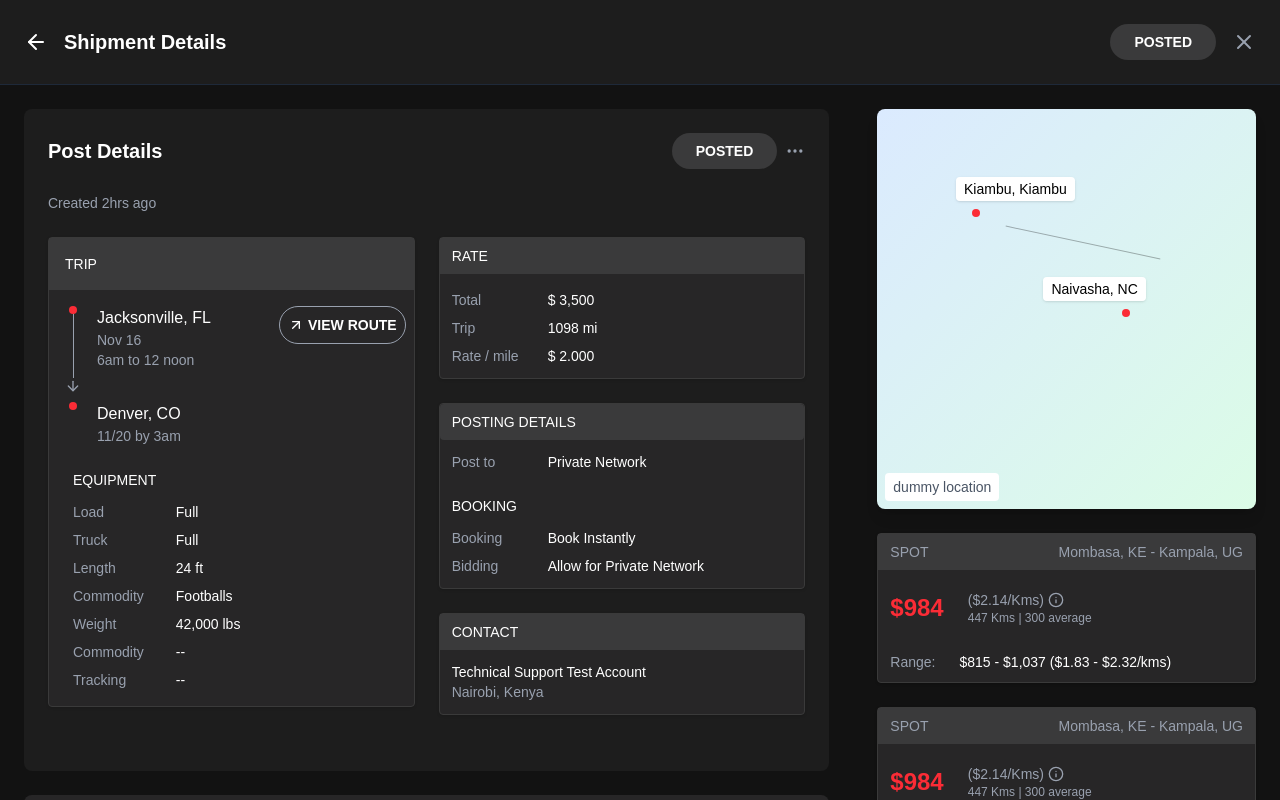
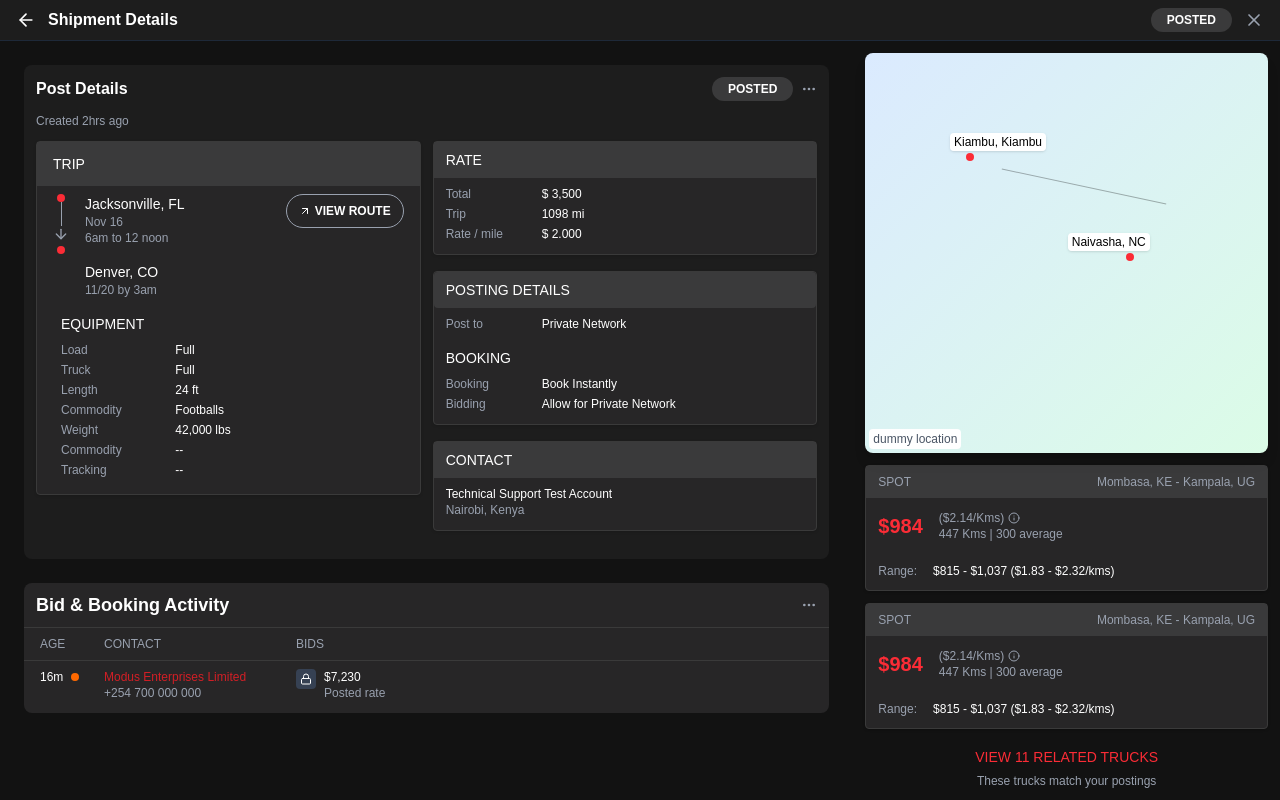
Before and after one commit to mwaijohn/apexloads, a Next.js app: page / in a window 1280 px wide. Shown: the top 800 px of the page. Built offline with nearby package versions, Linux system fonts and the light colour scheme.

Commit message:
compacted layout

```diff
--- a/src/app/components/FreightBookingInterface.tsx
+++ b/src/app/components/FreightBookingInterface.tsx
@@ -4,7 +4,7 @@ import TripCard from './postdetails/TripCard';
 import RateCard from './postdetails/RateCard';
 import PostingDetailsCard from './postdetails/PostingDetailsCard';
 import ContactCard from './postdetails/ContactCard';
-import MapCard from './postdetails/MapCard';
+import MapCard from './mapsection/MapCard';
 import SpotCard from './mapsection/SpotCard';
 import BidAndBookingActivityCard from './postdetails/BidAndBookingActivityCard';
 import ShipMentDetailsHeader from './ShipMentDetailsHeader';
@@ -15,26 +15,26 @@ export default function FreightBookingInterface() {
       <ShipMentDetailsHeader />
       <div className="flex flex-col lg:flex-row">
         {/* Left Panel */}
-        <div className="w-full lg:w-2/3 p-4 md:p-6 space-y-4 md:space-y-6">
+        <div className="w-full lg:w-2/3 p-4 py-2 md:p-6 space-y-4 md:space-y-6">
           {/* Post Details Card */}
-          <div className="bg-[#1d1d1d] rounded-lg p-4 md:p-6">
-            <div className="flex flex-col sm:flex-row sm:justify-between sm:items-center mb-4 md:mb-6 space-y-2 sm:space-y-0">
-              <h2 className="text-lg md:text-xl font-semibold">Post Details</h2>
+          <div className="bg-[#1d1d1d] rounded-lg p-3">
+            <div className="flex flex-col sm:flex-row sm:justify-between sm:items-center mb-3 space-y-2 sm:space-y-0">
+              <h2 className="text-base font-semibold">Post Details</h2>
               <div className="flex items-center space-x-2">
-                <span className="bg-[#3a3a3b] px-6 py-2 rounded-full text-xs md:text-sm font-bold">POSTED</span>
+                <span className="bg-[#3a3a3b] px-4 py-1 rounded-full text-xs font-bold">POSTED</span>
                 <button className="text-gray-400 hover:text-white">
-                  <MoreHorizontal className="w-5 h-5" />
+                  <MoreHorizontal className="w-4 h-4" />
                 </button>
               </div>
             </div>
 
-            <p className="text-gray-400 text-xs md:text-sm mb-4 md:mb-6">Created 2hrs ago</p>
-            <div className="grid grid-cols-1 xl:grid-cols-2 gap-4 md:gap-6 mb-6 md:mb-8">
+            <p className="text-gray-400 text-xs mb-3">Created 2hrs ago</p>
+            <div className="grid grid-cols-1 xl:grid-cols-2 gap-3 mb-4">
               {/* Trip Info */}
               <div className="order-1">
                 <TripCard />
               </div>
-              <div className="order-2 space-y-4 md:space-y-0">
+              <div className="order-2 space-y-3">
                 <RateCard />
                 <PostingDetailsCard />
                 <ContactCard />
@@ -46,7 +46,7 @@ export default function FreightBookingInterface() {
         </div>
 
         {/* Right Panel - Map and Pricing */}
-        <div className="w-full lg:w-1/3 flex flex-col space-y-4 md:space-y-6 p-4 md:p-6">
+        <div className="w-full lg:w-1/3 flex flex-col space-y-3 p-3">
           {/* Map Section */}
           <MapCard />
 
@@ -55,19 +55,19 @@ export default function FreightBookingInterface() {
             {/* Spot Rate */}
             <SpotCard />
             {/* Contract Rate */}
-            <div className='mt-4 md:mt-6'>
+            <div className='mt-3'>
               <SpotCard />
             </div>
 
             {/* Related Trucks */}
-            <div className="text-center mt-6 md:mt-8">
-              <button className="text-red-500 font-medium hover:underline text-sm md:text-base">
+            <div className="text-center mt-4">
+              <button className="text-red-500 font-medium hover:underline text-sm">
                 VIEW 11 RELATED TRUCKS
               </button>
-              <p className="text-gray-400 text-xs md:text-sm mt-1">These trucks match your postings</p>
+              <p className="text-gray-400 text-xs mt-1">These trucks match your postings</p>
             </div>
 
-            <button className="w-full bg-[#d21f26] hover:bg-red-700 text-white font-medium py-3 px-4 rounded-4xl transition-colors mt-4 md:mt-6 text-sm md:text-base">
+            <button className="w-full bg-[#d21f26] hover:bg-red-700 text-white font-medium py-2 px-4 rounded-4xl transition-colors mt-3 text-sm">
               Mark as Booked
             </button>
           </div>
--- a/src/app/components/ShipMentDetailsHeader.tsx
+++ b/src/app/components/ShipMentDetailsHeader.tsx
@@ -3,15 +3,15 @@ import { X, ArrowLeft } from 'lucide-react';
 
 const ShipMentDetailsHeader = () => {
     return (
-        <div className="flex items-center justify-between p-6 border-b border-gray-800 bg-[#1d1d1d]">
-            <div className="flex items-center gap-4">
-                <ArrowLeft className="w-6 h-6 cursor-pointer hover:text-gray-300" />
-                <h1 className="text-xl font-semibold">Shipment Details</h1>
+        <div className="flex items-center justify-between px-4 py-2 border-b border-gray-800 bg-[#1d1d1d]">
+            <div className="flex items-center gap-3">
+                <ArrowLeft className="w-5 h-5 cursor-pointer hover:text-gray-300" />
+                <h1 className="text-base font-semibold">Shipment Details</h1>
             </div>
-            <div className="flex items-center gap-4">
-                <span className="bg-[#3a3a3b] px-6 py-2 rounded-full text-xs md:text-sm font-bold">POSTED</span>
+            <div className="flex items-center gap-3">
+                <span className="bg-[#3a3a3b] px-4 py-1 rounded-full text-xs font-bold">POSTED</span>
                 <button className="text-gray-400 hover:text-white">
-                    <X className="w-6 h-6" />
+                    <X className="w-5 h-5" />
                 </button>
             </div>
         </div>
--- a/src/app/components/postdetails/MapCard.jsx
+++ b/src/app/components/mapsection/MapCard.jsx
@@ -9,13 +9,13 @@ const MapCard = () => {
             <div className="absolute top-1/3 left-1/3 right-1/4 h-px bg-black opacity-30 transform rotate-12"></div>
 
             {/* Map labeling */}
-            <div className="absolute top-1/4 left-1/4 transform -translate-y-8 -translate-x-4">
-                <span className="bg-white px-2 py-1 rounded shadow text-black text-xs sm:text-sm">Kiambu, Kiambu</span>
+            <div className="absolute top-1/4 left-1/4 transform -translate-y-6 -translate-x-4">
+                <span className="bg-white px-1 py-0.5 rounded shadow text-black text-xs">Kiambu, Kiambu</span>
             </div>
-            <div className="absolute top-1/2 right-1/3 transform -translate-y-8 translate-x-4">
-                <span className="bg-white px-2 py-1 rounded shadow text-black text-xs sm:text-sm">Naivasha, NC</span>
+            <div className="absolute top-1/2 right-1/3 transform -translate-y-6 translate-x-4">
+                <span className="bg-white px-1 py-0.5 rounded shadow text-black text-xs">Naivasha, NC</span>
             </div>
-            <div className="absolute bottom-2 left-2 text-xs sm:text-sm text-gray-600 bg-white px-2 py-1 rounded max-w-[90%]">
+            <div className="absolute bottom-1 left-1 text-xs text-gray-600 bg-white px-1 py-0.5 rounded max-w-[90%]">
                 dummy location
             </div>
         </div>
--- a/src/app/components/mapsection/SpotCard.tsx
+++ b/src/app/components/mapsection/SpotCard.tsx
@@ -4,23 +4,23 @@ import { Info } from 'lucide-react';
 const SpotCard = () => {
     return (
         <div className="border rounded shadow bg-[#272627] border-[#3a3a3a]">
-            <div className="text-sm font-medium mb-3 bg-[#3a3a3b] px-3 py-2 flex justify-between">
-                <span className="text-sm text-gray-400">SPOT</span>
-                <span className="text-sm text-gray-400">Mombasa, KE - Kampala, UG</span>
+            <div className="text-sm font-medium mb-2 bg-[#3a3a3b] px-3 py-2 flex justify-between">
+                <span className="text-xs text-gray-400">SPOT</span>
+                <span className="text-xs text-gray-400">Mombasa, KE - Kampala, UG</span>
             </div>
-            <div className="flex items-center justify-start px-3 py-2">
-                <span className="text-2xl font-bold text-red-500">$984</span>
-                <div className="text-center ml-6">
-                    <div className="flex items-center text-sm text-gray-400">
+            <div className="flex items-center justify-start px-3 py-1">
+                <span className="text-xl font-bold text-red-500">$984</span>
+                <div className="text-center ml-4">
+                    <div className="flex items-center text-xs text-gray-400">
                         <span>($2.14/Kms)</span>
-                        <Info className="w-4 h-4 ml-1" />
+                        <Info className="w-3 h-3 ml-1" />
                     </div>
                     <p className="text-xs text-gray-400">447 Kms | 300 average</p>
                 </div>
             </div>
-            <div className="mt-2 px-3 py-2">
-                <span className="text-sm text-gray-400">Range:</span>
-                <span className="text-sm ml-6">$815 - $1,037 ($1.83 - $2.32/kms)</span>
+            <div className="mt-1 px-3 py-2">
+                <span className="text-xs text-gray-400">Range:</span>
+                <span className="text-xs ml-4">$815 - $1,037 ($1.83 - $2.32/kms)</span>
             </div>
         </div>
     )
--- a/src/app/components/postdetails/BidAndBookingActivityCard.tsx
+++ b/src/app/components/postdetails/BidAndBookingActivityCard.tsx
@@ -5,37 +5,36 @@ const BidAndBookingActivityCard = () => {
     return (
         <div className="bg-[#272627] rounded-lg">
             <div className="flex justify-between items-center px-3 py-2">
-                <h2 className="text-xl font-semibold">Bid & Booking Activity</h2>
+                <h2 className="text-lg font-semibold">Bid & Booking Activity</h2>
                 <button className="text-gray-400 hover:text-white">
-                    <MoreHorizontal className="w-5 h-5" />
+                    <MoreHorizontal className="w-4 h-4" />
                 </button>
             </div>
-            <div className="border-t border-[#3a3a3a] mb-4"></div>
-
-            <div className="space-y-4 px-4">
-                <div className="flex text-left text-gray-400 text-sm border-b border-[#3a3a3a] pb-4">
-                    <div className="w-16">AGE</div>
-                    <div className="w-48">CONTACT</div>
-                    <div className="w-32">BIDS</div>
-                </div>
-
+            <div className="border-t border-[#3a3a3a] mb-2"></div>
+            <div className="flex text-left text-gray-400 text-xs pb-2 px-4">
+                <div className="w-16">AGE</div>
+                <div className="w-48">CONTACT</div>
+                <div className="w-32">BIDS</div>
+            </div>
+            <div className="border-b border-[#3a3a3a] mb-2"></div>
+            <div className="space-y-2 px-4 pb-3">
                 <div className="flex items-start">
-                    <div className="w-16 flex items-center gap-3">
-                        <span className="text-sm">16m</span>
+                    <div className="w-16 flex items-center gap-2">
+                        <span className="text-xs">16m</span>
                         <div className="w-2 h-2 bg-orange-500 rounded-full"></div>
                     </div>
 
                     <div className="w-48">
-                        <p className="text-[#d21f26] text-sm">Modus Enterprises Limited</p>
+                        <p className="text-[#d21f26] text-xs">Modus Enterprises Limited</p>
                         <p className="text-gray-400 text-xs">+254 700 000 000</p>
                     </div>
 
-                    <div className="w-32 flex items-start gap-3">
-                        <div className="bg-gray-700 p-2 rounded">
-                            <Lock className="w-4 h-4" />
+                    <div className="w-32 flex items-start gap-2">
+                        <div className="bg-gray-700 p-1 rounded">
+                            <Lock className="w-3 h-3" />
                         </div>
                         <div>
-                            <p className="font-medium">$7,230</p>
+                            <p className="font-medium text-xs">$7,230</p>
                             <p className="text-gray-400 text-xs">Posted rate</p>
                         </div>
                     </div>
--- a/src/app/components/postdetails/ContactCard.tsx
+++ b/src/app/components/postdetails/ContactCard.tsx
@@ -2,9 +2,9 @@ import React from 'react'
 
 const ContactCard = () => {
     return (
-        <div className="border rounded shadow bg-[#272627] border-[#3a3a3a] mt-6">
-            <h4 className="text-sm font-medium mb-3 bg-[#3a3a3b] px-3 py-2">CONTACT</h4>
-            <div className="text-sm px-3 pb-3">
+        <div className="border rounded shadow bg-[#272627] border-[#3a3a3a] mt-4">
+            <h4 className="text-sm font-medium mb-2 bg-[#3a3a3b] px-3 py-2">CONTACT</h4>
+            <div className="text-xs px-3 pb-3">
                 <p className="font-medium">Technical Support Test Account</p>
                 <p className="text-gray-400">Nairobi, Kenya</p>
             </div>
--- a/src/app/components/postdetails/PostingDetailsCard.tsx
+++ b/src/app/components/postdetails/PostingDetailsCard.tsx
@@ -2,17 +2,17 @@ import React from 'react'
 
 const PostingDetailsCard = () => {
     return (
-        <div className="border rounded shadow bg-[#272627] border-[#3a3a3a] mt-6">
-            <h4 className="text-sm font-medium mb-3 bg-[#3a3a3b] px-3 py-2 rounded">POSTING DETAILS</h4>
-            <div className="space-y-2 text-sm px-3">
+        <div className="border rounded shadow bg-[#272627] border-[#3a3a3a] mt-4">
+            <h4 className="text-sm font-medium mb-2 bg-[#3a3a3b] px-3 py-2 rounded">POSTING DETAILS</h4>
+            <div className="space-y-1 text-xs px-3">
                 <div className="flex justify-start gap-4">
                     <span className="text-gray-400 w-20">Post to</span>
                     <span>Private Network</span>
                 </div>
             </div>
-            <div className="mt-6 px-3 pb-3">
-                <div className="space-y-2 text-sm">
-                    <h4 className="text-sm font-medium mb-3">BOOKING</h4>
+            <div className="mt-4 px-3 pb-3">
+                <div className="space-y-1 text-xs">
+                    <h4 className="text-sm font-medium mb-2">BOOKING</h4>
                     <div className="flex justify-start gap-4">
                         <span className="text-gray-400 w-20">Booking</span>
                         <span>Book Instantly</span>
--- a/src/app/components/postdetails/RateCard.tsx
+++ b/src/app/components/postdetails/RateCard.tsx
@@ -3,8 +3,8 @@ import React from 'react'
 const RateCard = () => {
     return (
         <div className="border rounded shadow bg-[#272627] border-[#3a3a3a]">
-            <h3 className="text-sm font-medium mb-4 bg-[#3a3a3b] px-3 py-2">RATE</h3>
-            <div className="space-y-2 text-sm px-3 pb-3">
+            <h3 className="text-sm font-medium mb-2 bg-[#3a3a3b] px-3 py-2">RATE</h3>
+            <div className="space-y-1 text-xs px-3 pb-3">
                 <div className="flex justify-start gap-4">
                     <span className="text-gray-400 w-20">Total</span>
                     <span>$ 3,500</span>
--- a/src/app/components/postdetails/TripCard.tsx
+++ b/src/app/components/postdetails/TripCard.tsx
@@ -4,75 +4,73 @@ import { ArrowDown, ArrowUpRight } from 'lucide-react';
 const TripCard = () => {
     return (
         <div className="border rounded shadow bg-[#272627] border-[#3a3a3a]">
-            <h3 className="text-sm font-medium mb-4 bg-[#3a3a3b] px-4 py-4">TRIP</h3>
-            <div className="space-y-4 px-2 flex flex-row justify-between">
-                <div className='px-2'>
+            <h3 className="text-sm font-medium mb-2 bg-[#3a3a3b] px-4 py-3">TRIP</h3>
+            <div className="px-4 pb-4 flex flex-row justify-between">
+                <div className='flex-1'>
                     <div className="flex flex-row items-start">
                         {/* Timeline */}
                         <div className="flex flex-col items-center mr-4">
                             <div className="w-2 h-2 bg-red-500 rounded-full"></div>
                             <div className="flex flex-col items-center">
-                                <div className="h-4 w-px bg-gray-400"></div>
-                                <div className="h-4 w-px bg-gray-400"></div>
-                                <div className="h-4 w-px bg-gray-400"></div>
-                                <div className="h-4 w-px bg-gray-400"></div>
+                                <div className="h-3 w-px bg-gray-400"></div>
+                                <div className="h-3 w-px bg-gray-400"></div>
                                 <ArrowDown className="w-4 h-4 text-gray-400" />
                             </div>
-                            <div className="w-2 h-2 bg-red-500 rounded-full mt-2"></div>
+                            <div className="w-2 h-2 bg-red-500 rounded-full mt-1"></div>
                         </div>
                         {/* Locations */}
-                        <div className="flex flex-col gap-8">
+                        <div className="flex flex-col gap-4">
                             {/* Origin */}
                             <div>
-                                <p className="font-medium">Jacksonville, FL</p>
-                                <p className="text-gray-400 text-sm">Nov 16</p>
-                                <p className="text-gray-400 text-sm">6am to 12 noon</p>
+                                <p className="font-medium text-sm">Jacksonville, FL</p>
+                                <p className="text-gray-400 text-xs">Nov 16</p>
+                                <p className="text-gray-400 text-xs">6am to 12 noon</p>
                             </div>
                             {/* Destination */}
                             <div>
-                                <p className="font-medium">Denver, CO</p>
-                                <p className="text-gray-400 text-sm">11/20 by 3am</p>
+                                <p className="font-medium text-sm">Denver, CO</p>
+                                <p className="text-gray-400 text-xs">11/20 by 3am</p>
                             </div>
                         </div>
                     </div>
 
-                    <div className="mt-6 ml-2">
-                        <h4 className="text-sm font-medium mb-3">EQUIPMENT</h4>
-                        <div className="space-y-2 text-sm">
-                            <div className="grid grid-cols-2 gap-8">
+                    <div className="mt-4 ml-2">
+                        <h4 className="text-sm font-medium mb-2">EQUIPMENT</h4>
+                        <div className="space-y-1 text-xs">
+                            <div className="grid grid-cols-2 gap-6">
                                 <span className="text-gray-400 text-left">Load</span>
                                 <span className="text-left">Full</span>
                             </div>
-                            <div className="grid grid-cols-2 gap-8">
+                            <div className="grid grid-cols-2 gap-6">
                                 <span className="text-gray-400">Truck</span>
                                 <span className="text-left">Full</span>
                             </div>
-                            <div className="grid grid-cols-2 gap-8">
+                            <div className="grid grid-cols-2 gap-6">
                                 <span className="text-gray-400">Length</span>
                                 <span className="text-left">24 ft</span>
                             </div>
-                            <div className="grid grid-cols-2 gap-8 items-center">
+                            <div className="grid grid-cols-2 gap-6">
                                 <span className="text-gray-400">Commodity</span>
                                 <span className="text-left">Footballs</span>
                             </div>
-                            <div className="grid grid-cols-2 gap-8">
+                            <div className="grid grid-cols-2 gap-6">
                                 <span className="text-gray-400">Weight</span>
                                 <span className="text-left">42,000 lbs</span>
                             </div>
-                            <div className="grid grid-cols-2 gap-8">
+                            <div className="grid grid-cols-2 gap-6">
                                 <span className="text-gray-400">Commodity</span>
                                 <span className="text-left ">--</span>
                             </div>
-                            <div className="grid grid-cols-2 gap-8">
+                            <div className="grid grid-cols-2 gap-6">
                                 <span className="text-gray-400">Tracking</span>
                                 <span className="text-left">--</span>
                             </div>
                         </div>
                     </div>
                 </div>
-                <div className="ml-5">
-                    <button className="bg-[#272627] text-white font-bold text-sm rounded-full px-2 py-2 flex items-center hover:bg-red-600 transition-colors border-1 border-gray-400">
-                        <ArrowUpRight className="w-4 h-4 mr-1" /> VIEW ROUTE
+                <div className="ml-5 flex-shrink-0">
+                    <button className="bg-[#272627] text-white font-bold text-xs rounded-full px-3 py-2 flex items-center hover:bg-red-600 transition-colors border border-gray-400">
+                        <ArrowUpRight className="w-3 h-3 mr-1" /> VIEW ROUTE
                     </button>
                 </div>
             </div>
```
Also changed, not shown: 1 other file (tests, documents, lock files or other folders).
